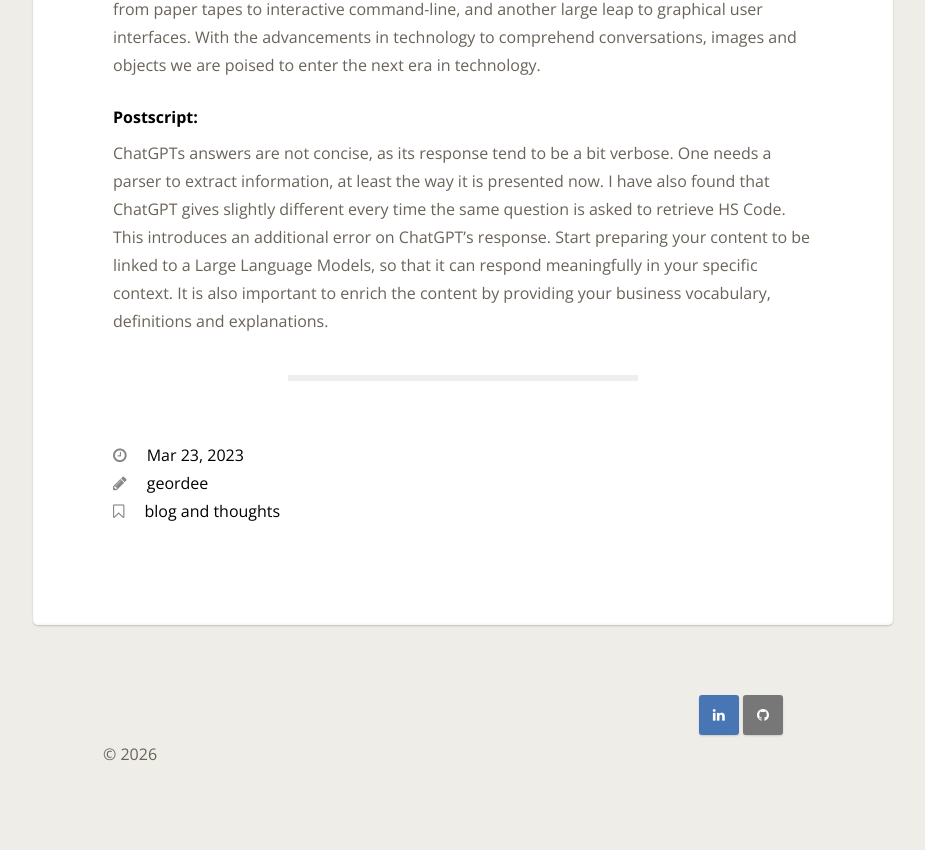
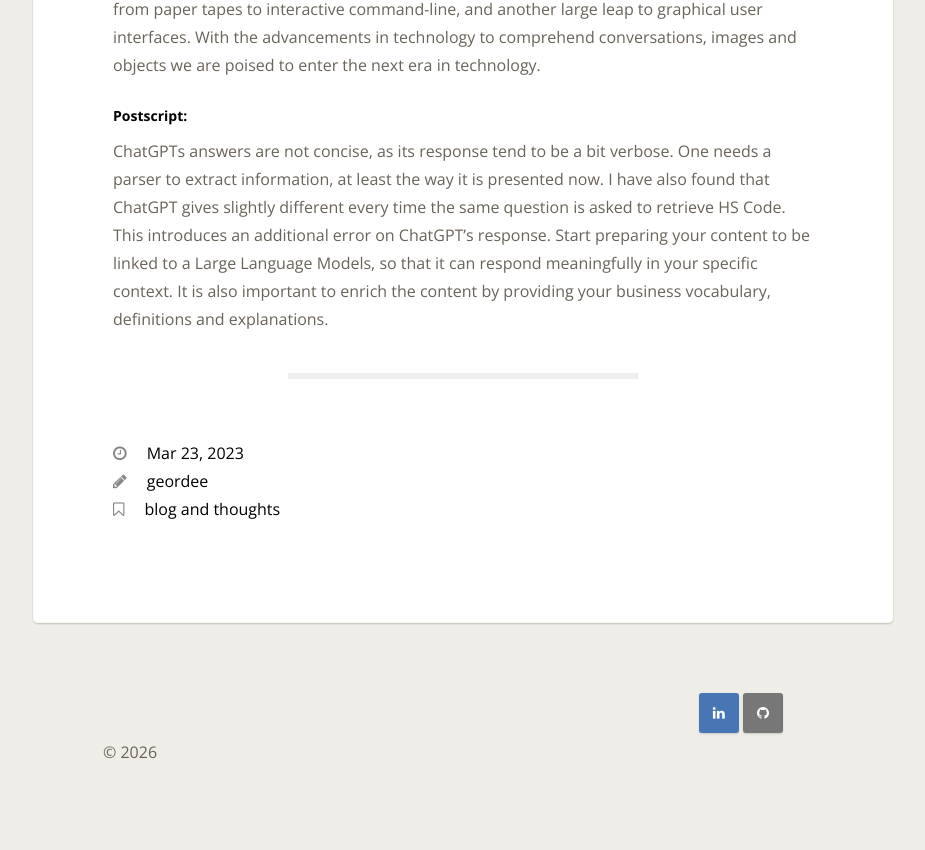
Before and after one commit to geordee/geordee.github.io, a Jekyll site: the page built from _posts/2023-03-23-prompting-the-ai.md, in a window 1280 px wide. Shown: the part 2264-3114 px from the top of the page, without its empty margins (177-1102 px from the left). Built offline with Jekyll 4.4.1, drawn with Linux system fonts in a browser that asks for light colours; comment, search, counter and statistics services are not loaded.

Commit message:
Fix heading style

```diff
--- a/_posts/2023-03-23-prompting-the-ai.md
+++ b/_posts/2023-03-23-prompting-the-ai.md
@@ -44,7 +44,7 @@
 
 It would be interesting to see where all these lead us. We took a leap when we transitioned from paper tapes to interactive command-line, and another large leap to graphical user interfaces. With the advancements in technology to comprehend conversations, images and objects we are poised to enter the next era in technology.
 
-#### Postscript:
+##### Postscript:
 
 ChatGPTs answers are not concise, as its response tend to be a bit verbose. One needs a parser to extract information, at least the way it is presented now.
 I have also found that ChatGPT gives slightly different every time the same question is asked to retrieve HS Code. This introduces an additional error on ChatGPT's response.
```
